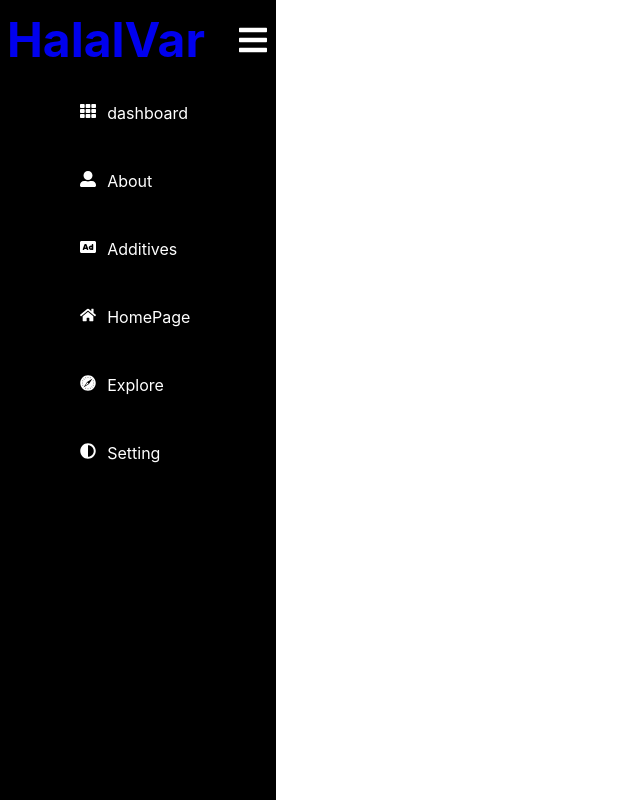
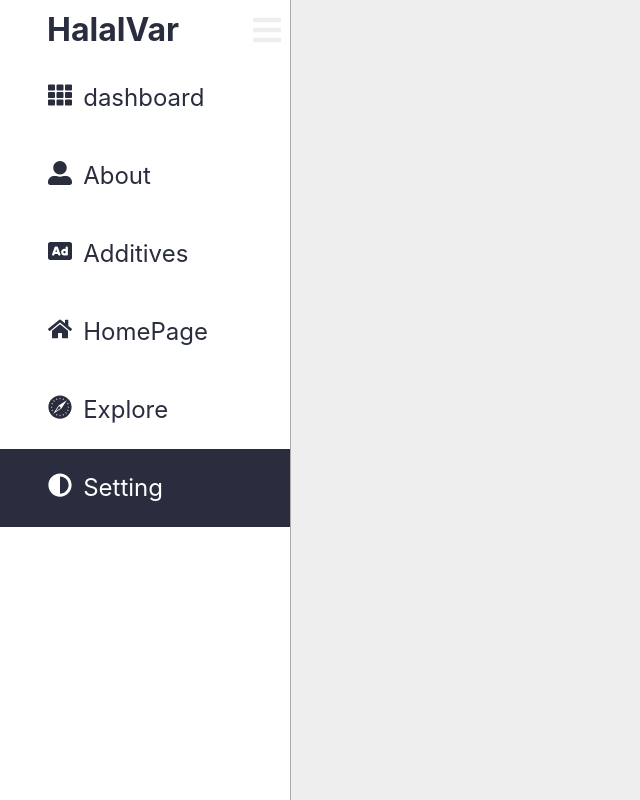
Before and after one commit to ghasemizade/test-router-react, a React (Create React App) app: page /setting in a window 1280 px wide. Shown: the whole page, without its empty margins (0-640 px from the left). Built offline with nearby package versions, Linux system fonts and the light colour scheme.

Commit message:
update sidebar navigate

```diff
--- a/src/App.css
+++ b/src/App.css
@@ -2,6 +2,7 @@
     margin: 0;
     padding: 0;
     text-decoration: none;
+
 }
 .container{
     display: flex;
@@ -10,19 +11,23 @@
 main{
     width: 100%;
     padding: 10rem;
+    background-color: #eee;
 }
 .sidebar{
-    background-color: #000;
-    color: #fff;
+    background-color: #fff;
+    color: #eee;
     height: 100vh;
+    border-right: .1rem solid #aaa;
 }
 .top-section{
     display: flex;
     align-items: center;
     padding: 10px 7px;
 }
-.logo{
-    font-size: 3rem;
+.logo a{
+    font-size: 2rem;
+    color: #292D3E;
+    padding: 1.5rem 2.5rem;
 }
 .bars{
     display: flex;
@@ -31,7 +36,18 @@ main{
 }
 .link{
     display: flex;
+    color: #292D3E;
+    padding: 1.5rem 3rem;
+    gap: .7rem;
+    transition: .1s;
+}
+.link:hover{
+    background-color: #aaaaaa8a;
+}
+.active{
+    background-color: #292D3E;
     color: #fff;
-    padding: 1.5rem 5rem;
-    gap: .7rem;
 }
+.icon, .link_text{
+    font-size: 1.5rem;
+}
```
